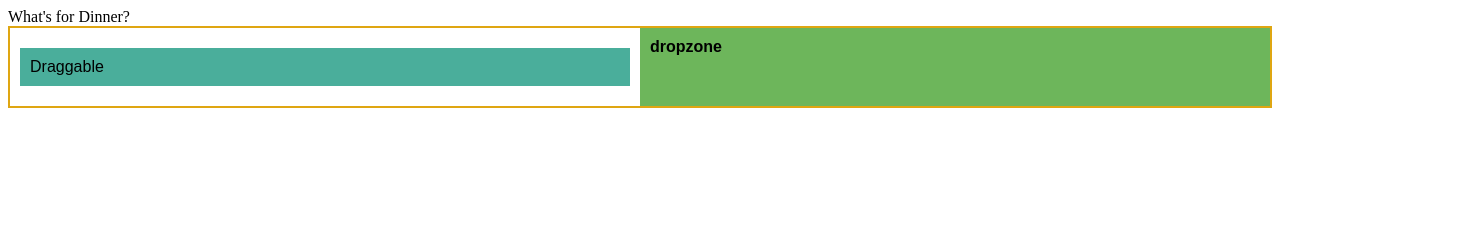
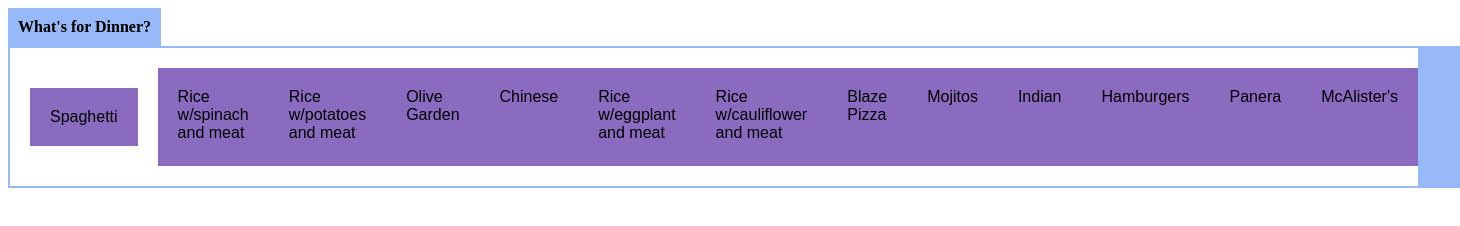
Before and after one commit to rsnasraty/whatsfordinner, a plain HTML site: page index.html in a window 1280 px wide. Shown: the whole page, 1460 px wide, since content can reach past the window. Drawn offline with Linux system fonts and the light colour scheme.

Commit message:
basic css

```diff
--- a/index.html
+++ b/index.html
@@ -10,20 +10,116 @@
         <link rel="stylesheet" href="main.css" />
     </head>
     <body>
+    <div class="title-name">
     What's for Dinner?
+    </div>
         <div class="example-parent">
         <div class="example-origin">
         <div id="draggable-1" class="example-draggable"
         draggable="true"
         ondragstart="onDragStart(event);">
-        Draggable
+        Spaghetti
         </div>
         </div>
-
+  <div
+      id="draggable-2"
+      class="example-draggable"
+      draggable="true"
+      ondragstart="onDragStart(event);"
+    >
+      Rice w/spinach and meat
+    </div>
+    <div
+      id="draggable-3"
+      class="example-draggable"
+      draggable="true"
+      ondragstart="onDragStart(event);"
+    >
+      Rice w/potatoes and meat
+    </div>
+    <div
+      id="draggable-4"
+      class="example-draggable"
+      draggable="true"
+      ondragstart="onDragStart(event);"
+    >
+      Olive Garden
+    </div>
+     <div
+      id="draggable-5"
+      class="example-draggable"
+      draggable="true"
+      ondragstart="onDragStart(event);"
+    >
+      Chinese
+    </div>
+     <div
+      id="draggable-6"
+      class="example-draggable"
+      draggable="true"
+      ondragstart="onDragStart(event);"
+    >
+      Rice w/eggplant and meat
+    </div>
+     <div
+      id="draggable-7"
+      class="example-draggable"
+      draggable="true"
+      ondragstart="onDragStart(event);"
+    >
+      Rice w/cauliflower and meat
+    </div>
+     <div
+      id="draggable-8"
+      class="example-draggable"
+      draggable="true"
+      ondragstart="onDragStart(event);"
+    >
+      Blaze Pizza
+    </div>
+    <div
+      id="draggable-9"
+      class="example-draggable"
+      draggable="true"
+      ondragstart="onDragStart(event);"
+    >
+      Mojitos
+    </div>
+    <div
+      id="draggable-10"
+      class="example-draggable"
+      draggable="true"
+      ondragstart="onDragStart(event);"
+    >
+      Indian
+    </div>
+     <div
+      id="draggable-11"
+      class="example-draggable"
+      draggable="true"
+      ondragstart="onDragStart(event);"
+    >
+      Hamburgers
+    </div>
+    <div
+      id="draggable-11"
+      class="example-draggable"
+      draggable="true"
+      ondragstart="onDragStart(event);"
+    >
+      Panera
+    </div>
+     <div
+      id="draggable-11"
+      class="example-draggable"
+      draggable="true"
+      ondragstart="onDragStart(event);"
+    >
+      McAlister's
+    </div>
         <div class="example-dropzone"
         ondragover="onDragOver(event);"
         ondrop="onDrop(event);">
-        dropzone
         </div>
         </div>
         <script src="main.js"></script>
--- a/main.css
+++ b/main.css
@@ -1,7 +1,7 @@
 .example-parent {
-    border: 2px solid #DFA612;
+  border: 2px solid #98b9f7;
   color: black;
-    display: flex;
+  display: inline-flex;
   font-family: sans-serif;
   font-weight: bold;
 }
@@ -9,20 +9,27 @@
 .example-origin {
   flex-basis: 100%;
   flex-grow: 1;
-    padding: 10px;
+  padding: 20px;
 }
 
 .example-draggable {
-    background-color: #4AAE9B;
+  background-color: #8b6bc0;
   font-weight: normal;
-    margin-bottom: 10px;
-    margin-top: 10px;
-    padding: 10px;
+  margin-bottom: 20px;
+  margin-top: 20px;
+  padding: 20px;
 }
 
 .example-dropzone {
-    background-color: #6DB65B;
+  background-color: #98b9f7;
   flex-basis: 100%;
   flex-grow: 1;
+  padding: 20px;
+}
+
+.title-name {
+  background-color: #98b9f7;
   padding: 10px;
+  display: inline-flex;
+  font-weight: bolder;
 }
--- a/main.js
+++ b/main.js
@@ -1,32 +1,21 @@
 function onDragStart(event) {
-    event
-    .dataTransfer
-    .setData('text/plain', event.target.id);
+  event.dataTransfer.setData("text/plain", event.target.id);
 
-    event
-    .currentTarget
-    .style
-    .backgroundColor = 'yellow';
+  event.currentTarget.style.backgroundColor = "pink";
 }
 
 function onDragOver(event) {
-    event.preventDefault();
+  event.preventDefault();
 }
 
 function onDrop(event) {
-    const id = event
-    .dataTransfer
-    .getData('text');
+  const id = event.dataTransfer.getData("text");
 
-    const draggableElement = document.getElementById(id);
+  const draggableElement = document.getElementById(id);
 
-    const dropzone = event.target;
+  const dropzone = event.target;
 
-    dropzone.appendChild(draggableElement);
+  dropzone.appendChild(draggableElement);
 
-    event
-    .dataTransfer
-    .clearData();
-
-
+  event.dataTransfer.clearData();
 }
```
Lines whose indentation alone changed are shown as unchanged.
